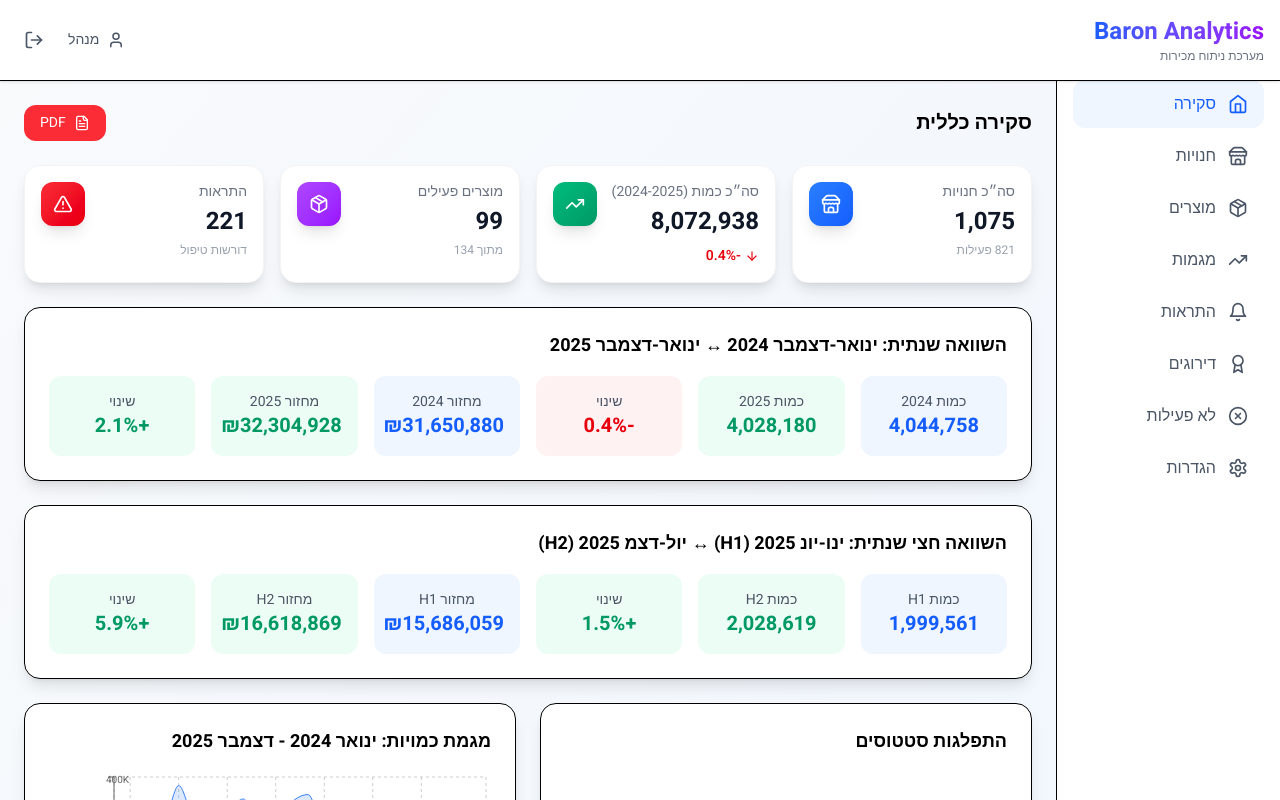
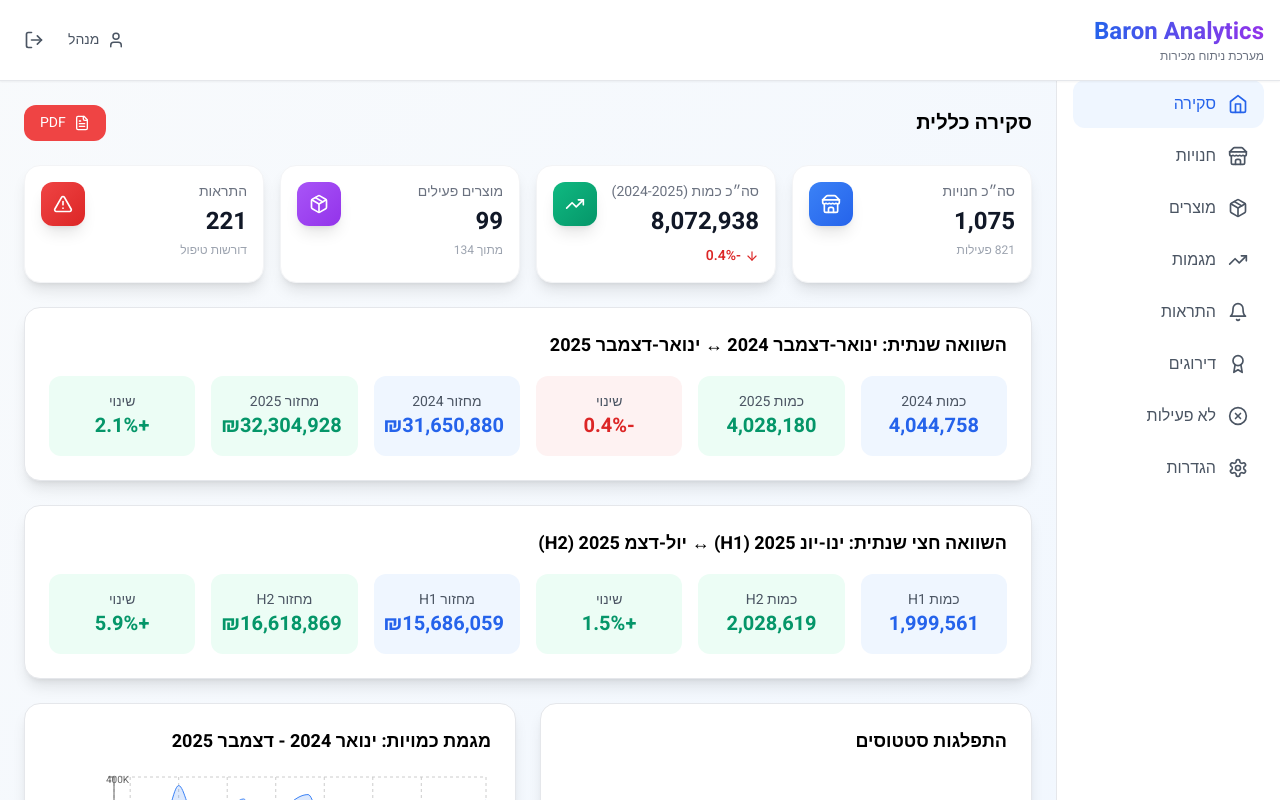
Before and after one commit to brondav5-cloud/baron-analytics, a Next.js app: page / in a window 1280 px wide. Shown: the top 800 px of the page. Built offline with nearby package versions, Linux system fonts and the light colour scheme.

Commit message:
v7.0 - הגדרות ספים נפרדים, תיקוני build

```diff
--- a/app/globals.css
+++ b/app/globals.css
@@ -1,4 +1,6 @@
-@import "tailwindcss";
+@tailwind base;
+@tailwind components;
+@tailwind utilities;
 
 * {
   font-family: 'Heebo', sans-serif;
--- a/next.config.js
+++ b/next.config.js
@@ -1,7 +1,9 @@
 /** @type {import('next').NextConfig} */
 const nextConfig = {
   output: 'export',
-  images: { unoptimized: true },
   trailingSlash: true,
-};
-module.exports = nextConfig;
+  images: {
+    unoptimized: true
+  }
+}
+module.exports = nextConfig
--- a/postcss.config.js
+++ b/postcss.config.js
@@ -1,5 +1,6 @@
 module.exports = {
   plugins: {
-    '@tailwindcss/postcss': {},
+    tailwindcss: {},
+    autoprefixer: {},
   },
-};
+}
--- a/tailwind.config.js
+++ b/tailwind.config.js
@@ -1,10 +1,10 @@
 /** @type {import('tailwindcss').Config} */
 module.exports = {
   content: [
-    './app/**/*.{js,ts,jsx,tsx}',
+    './app/**/*.{js,ts,jsx,tsx,mdx}',
   ],
   theme: {
     extend: {},
   },
   plugins: [],
-};
+}
```
Also changed, not shown: package.json (+8 -9 lines), 1 other file (tests, documents, lock files or other folders).
